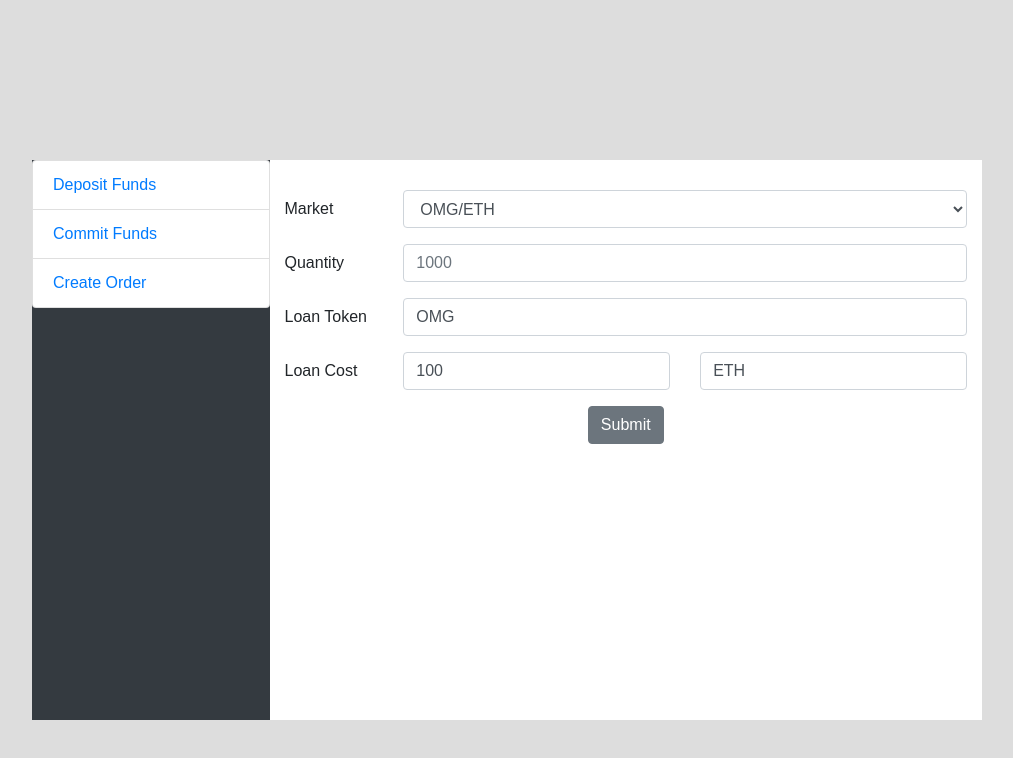
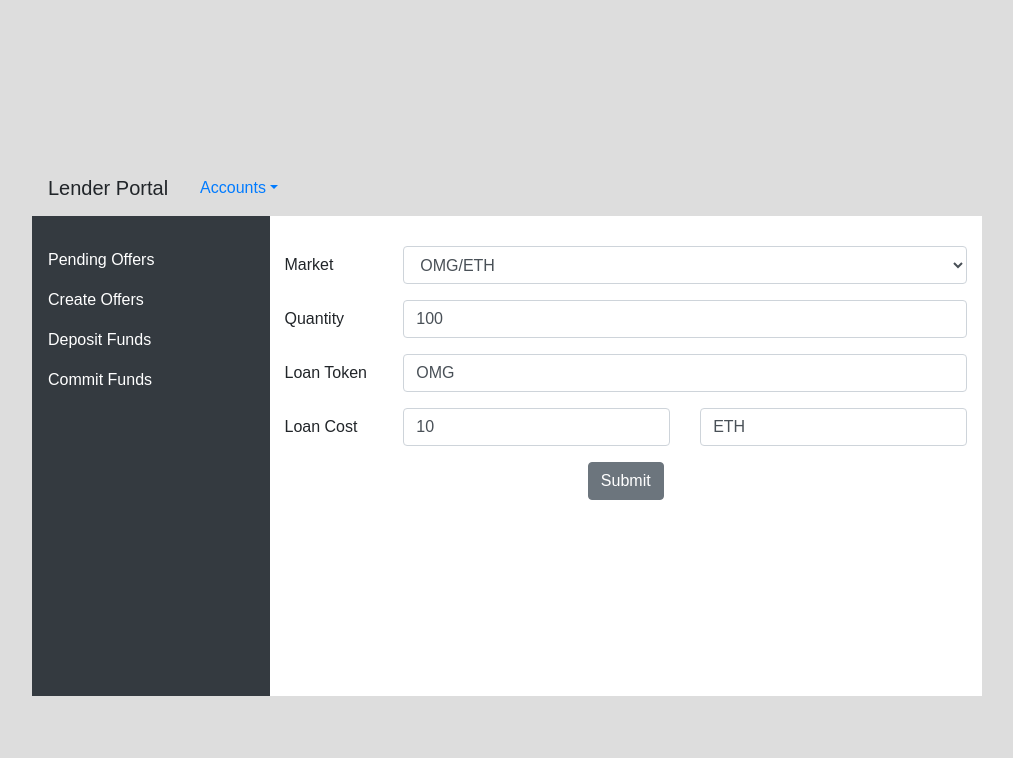
Before and after one commit to lendroidproject/lendroid-portal-ui, a React (Create React App) app: page /create_offer in a window 1280 px wide. Shown: the top 758 px of the page, without its empty margins (133-1146 px from the left). Built offline with nearby package versions, Linux system fonts and the light colour scheme.

Commit message:
Add ViewOffersPage

```diff
--- a/src/App.css
+++ b/src/App.css
@@ -22,7 +22,7 @@
     font-size: large;
 }
 
-@keyframes App-logo-spin {
-  from { transform: rotate(0deg); }
-  to { transform: rotate(360deg); }
+.App-sidebar-nav a {
+    color: #FFF !important;
+    font-weight: 100;
 }
--- a/src/App.js
+++ b/src/App.js
@@ -3,8 +3,17 @@ import {
   Container,
   Row,
   Col,
-  ListGroup,
-  ListGroupItem
+  Navbar,
+  Nav,
+  NavItem,
+  NavLink,
+  NavbarToggler,
+  Collapse,
+  UncontrolledDropdown,
+  DropdownItem,
+  DropdownToggle,
+  DropdownMenu,
+  NavbarBrand
 } from 'reactstrap';
 
 import {
@@ -12,10 +21,12 @@ import {
   Route,
   Link
 } from 'react-router-dom';
+import './App.css';
 
 import DepositFundsPage from './components/DepositFundsPage';
 import CommitFundsPage from './components/CommitFundsPage';
 import CreateOfferPage from './components/CreateOfferPage';
+import ViewOffersPage from './components/ViewOffersPage';
 
 class App extends Component {
   constructor(props) {
@@ -39,18 +50,52 @@ class App extends Component {
         <Container>
           <Row>
             <Col lg={{ size: 10, offset: 1}}>
+              <Row>
+                <Navbar color="faded" expand="xs">
+                  <NavbarBrand >Lender Portal</NavbarBrand>
+                    <Nav horizontal="end">
+                      <UncontrolledDropdown nav inNavbar>
+                        <DropdownToggle nav caret>
+                          Accounts
+                        </DropdownToggle>
+                        <DropdownMenu >
+                          <DropdownItem>
+                            Account 1
+                          </DropdownItem>
+                          <DropdownItem divider />
+                          <DropdownItem>
+                            Account 2
+                          </DropdownItem>
+                        </DropdownMenu>
+                      </UncontrolledDropdown>
+                    </Nav>
+                </Navbar>
+              </Row>
               <Row style={{ backgroundColor: "white" }}>
                 <Col lg={3} style={{ backgroundColor: "#343a40", padding: '0' }}>
-                  <ListGroup>
-                    <ListGroupItem tag="a" href="/deposit_funds">Deposit Funds</ListGroupItem>
-                    <ListGroupItem tag="a" href="/commit_funds">Commit Funds</ListGroupItem>
-                    <ListGroupItem tag="a" href="/create_offer">Create Order</ListGroupItem>
-                  </ListGroup>
+                  <Nav className="App-sidebar-nav" vertical={true}>
+                    <NavItem>
+                      <br />
+                    </NavItem>
+                    <NavItem>
+                      <NavLink href="/offers">Pending Offers</NavLink>
+                    </NavItem>
+                    <NavItem>
+                      <NavLink href="/create_offer">Create Offers</NavLink>
+                    </NavItem>
+                    <NavItem>
+                      <NavLink href="/deposit_funds">Deposit Funds</NavLink>
+                    </NavItem>
+                    <NavItem>
+                      <NavLink href="/commit_funds">Commit Funds</NavLink>
+                    </NavItem>
+                  </Nav>
                 </Col>
-                <Col lg={9} style={{ minHeight: "560px", paddingTop: "30px" }}>
+                <Col lg={9} style={{ minHeight: "480px", paddingTop: "30px" }}>
+                  <Route exact path="/offers" component={ViewOffersPage}/>
+                  <Route exact path="/create_offer" component={CreateOfferPage}/>
                   <Route exact path="/deposit_funds" component={DepositFundsPage}/>
                   <Route exact path="/commit_funds" component={CommitFundsPage}/>
-                  <Route exact path="/create_offer" component={CreateOfferPage}/>
                 </Col>
               </Row>
             </Col>
--- a/src/components/CreateOfferPage.js
+++ b/src/components/CreateOfferPage.js
@@ -11,11 +11,11 @@ class CreateOfferPage extends Component {
     constructor(props) {
         super(props);
         this.state = {
-            lenderAddress: "0x2fd5d34162fa812e7d71bd5305954f4733e9271c",
+            lenderAddress: "0x4fe5d34162fa812e7d71bd5305954f4733e92712",
             tokenPair: "OMG/ETH",
-            loanQuantity: 0,
+            loanQuantity: 100,
             loanToken: "OMG",
-            costAmount: 100,
+            costAmount: 10,
             costToken: "ETH"
         }
 
@@ -97,7 +97,7 @@ class CreateOfferPage extends Component {
                 <FormGroup row>
                 <Label for="quantity" sm={2}>Quantity</Label>
                 <Col sm={10}>
-                    <Input value={this.state.quantity} type="number" name="quantity" id="quantity"
+                    <Input value={this.state.loanQuantity} type="number" name="quantity" id="quantity"
                            placeholder="1000" onChange={this.handleQuantityChange} />
                 </Col>
                 </FormGroup>
--- /dev/null
+++ b/src/components/ViewOffersPage.js
@@ -0,0 +1,62 @@
+import React, { Component } from 'react';
+import { Col, Button, Table } from 'reactstrap';
+import { default as Web3 } from 'web3';
+import axios from 'axios';
+
+const MARKETS = {
+    'OMG_ETH': { pair: 'OMG/ETH', loanToken: 'OMG' },
+    'ZRX_ETH': { pair: 'ZRX/ETH', loanToken: 'ZRX' },
+}
+class ViewOffersPage extends Component {
+    constructor(props) {
+        super(props);
+        this.state = {
+            offers: []
+        }
+    }
+
+    componentDidMount() {
+        const self = this;
+        axios.get('http://localhost:8080/offers?address='+this.props.lenderAddress)
+        .then((response) => {
+            console.log(response.data);
+            this.setState({
+                offers: response.data.offers
+            });
+        })
+        .catch((error) => {
+            console.log(error);
+        });
+    }
+
+    render() {
+        const {offers} = this.state;
+        const offerNodes = offers.map(function(offer, index){
+        return (
+            <tr key={ index }>
+                <td>{ offer.tokenPair }</td>
+                <td>{ offer.loanToken }</td>
+                <td>{ offer.loanQuantity }</td>
+                <td>{ offer.costAmount } { offer.costToken }</td>
+            </tr>
+            );
+        });
+        return (
+        <Table striped hover responsive>
+            <thead>
+                <tr>
+                    <th>Market</th>
+                    <th>Loan Token</th>
+                    <th>Quantity</th>
+                    <th>Cost</th>
+                </tr>
+            </thead>
+            <tbody>
+                { offerNodes }
+            </tbody>
+        </Table>
+        );
+    }
+}
+
+export default ViewOffersPage;
```
Lines whose indentation alone changed are shown as unchanged.
